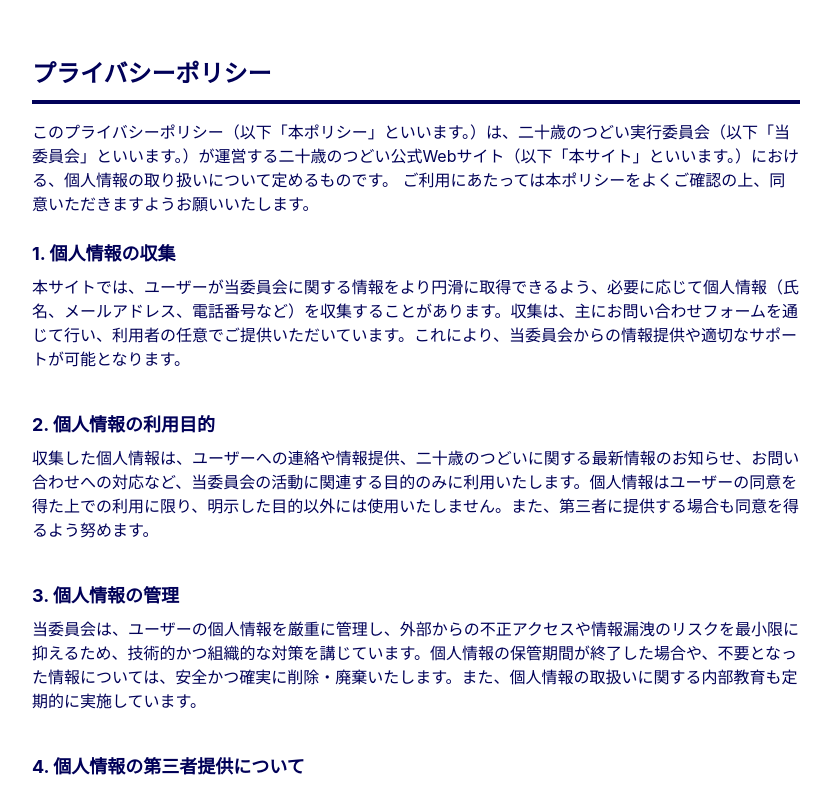
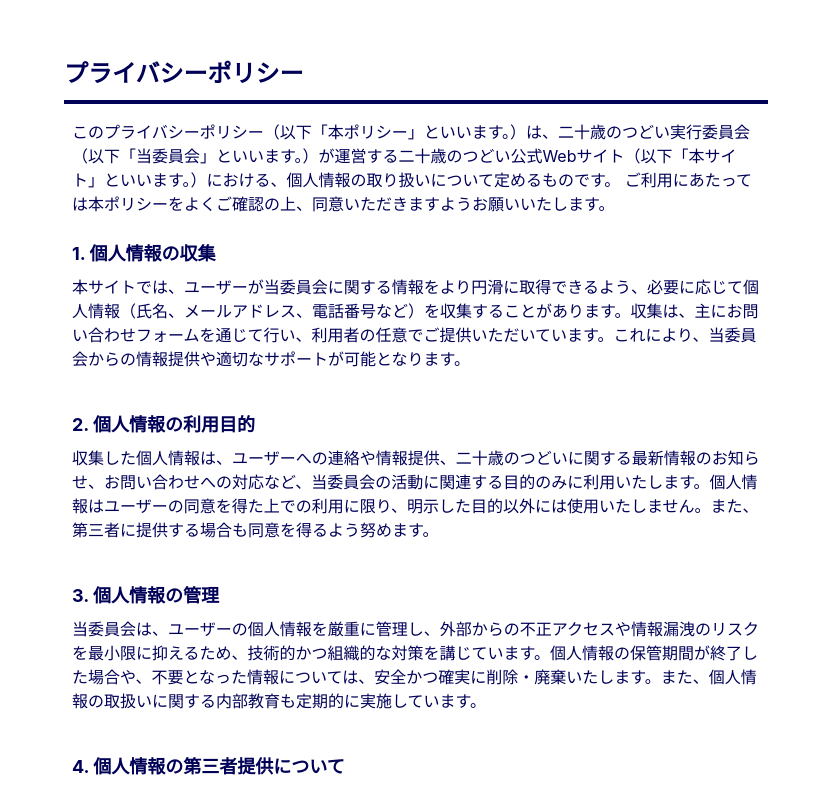
Before and after one commit to yushin-ito/Entyoukai, a React (Vite) app: page /privacypolicy in a window 1280 px wide. Shown: the part 840-1630 px from the top of the page, without its empty margins (224-1055 px from the left). Built offline with nearby package versions, Linux system fonts and the light colour scheme; no server answers.

Commit message:
fix: UIの軽微な修正

```diff
--- a/src/pages/Article.tsx
+++ b/src/pages/Article.tsx
@@ -42,7 +42,7 @@ const Article = () => {
     >
       <ScrollToTopButton />
       <MainVisual />
-      <VStack w={{ base: "80%", sm: "50%" }} spacing={{ base: "10", sm: "24" }}>
+      <VStack w={{ base: "80%", sm: "55%" }} spacing={{ base: "10", sm: "24" }}>
         {article && (
           <VStack
             w="100%"
--- a/src/pages/PrivacyPolicy.tsx
+++ b/src/pages/PrivacyPolicy.tsx
@@ -19,10 +19,11 @@ const PrivacyPolicy = () => {
     >
       <ScrollToTopButton />
       <MainVisual />
-      <VStack w={{ base: "80%", sm: "60%" }} spacing={{ base: "2", sm: "4" }}>
+      <VStack w={{ base: "80%", sm: "55%" }} spacing={{ base: "2", sm: "4" }}>
         <SectionTitle title="プライバシーポリシー" />
         <VStack
           w="100%"
+          px={{ base: "0", sm: "2" }}
           alignItems="flex-start"
           spacing={{ base: "4", sm: "6" }}
         >
--- a/src/pages/SitePolicy.tsx
+++ b/src/pages/SitePolicy.tsx
@@ -19,10 +19,11 @@ const SitePolicy = () => {
     >
       <ScrollToTopButton />
       <MainVisual />
-      <VStack w={{ base: "80%", sm: "60%" }} spacing={{ base: "2", sm: "4" }}>
+      <VStack w={{ base: "80%", sm: "55%" }} spacing={{ base: "2", sm: "4" }}>
         <SectionTitle title="サイトポリシー" />
         <VStack
           w="100%"
+          px={{ base: "0", sm: "2" }}
           alignItems="flex-start"
           spacing={{ base: "4", sm: "6" }}
         >
```
